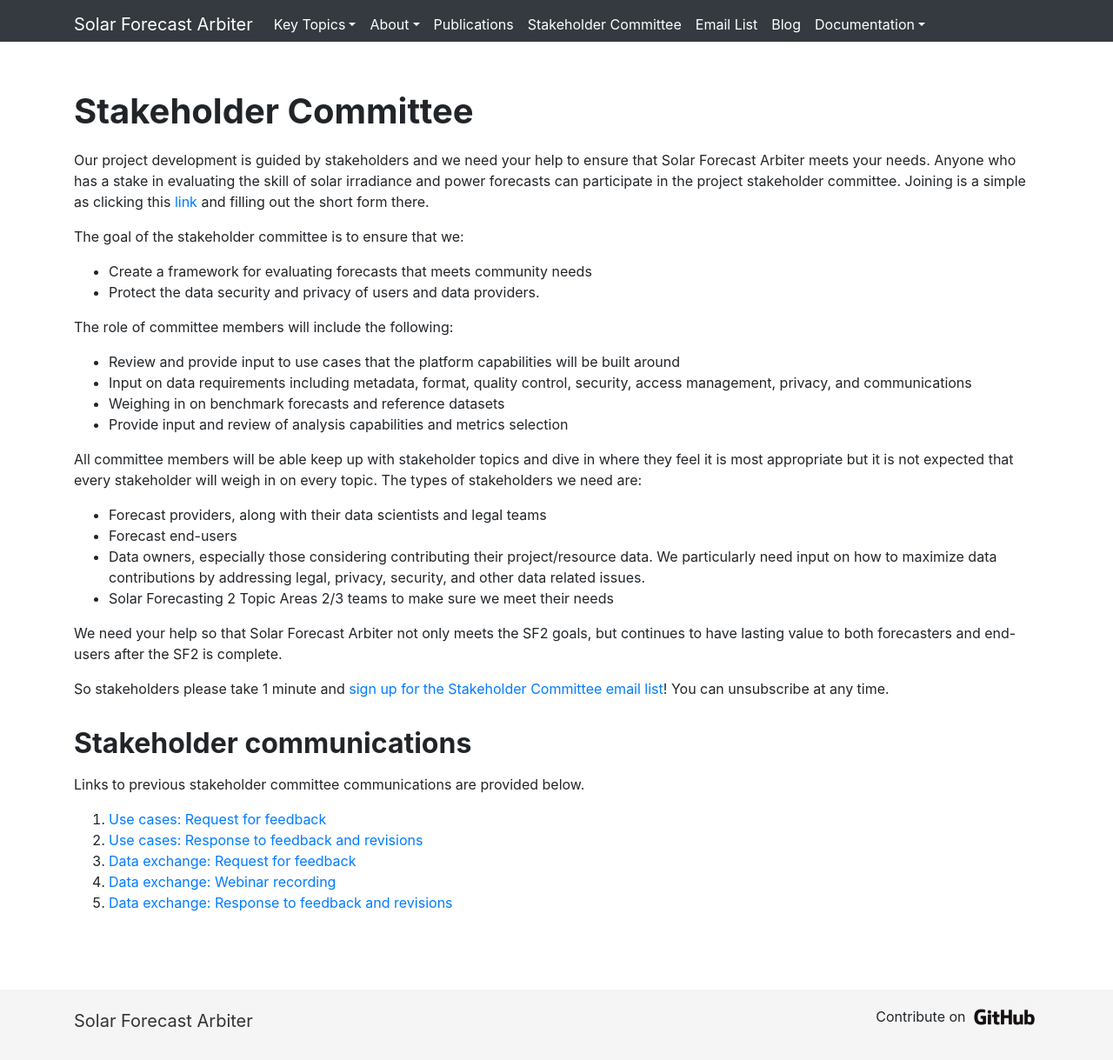
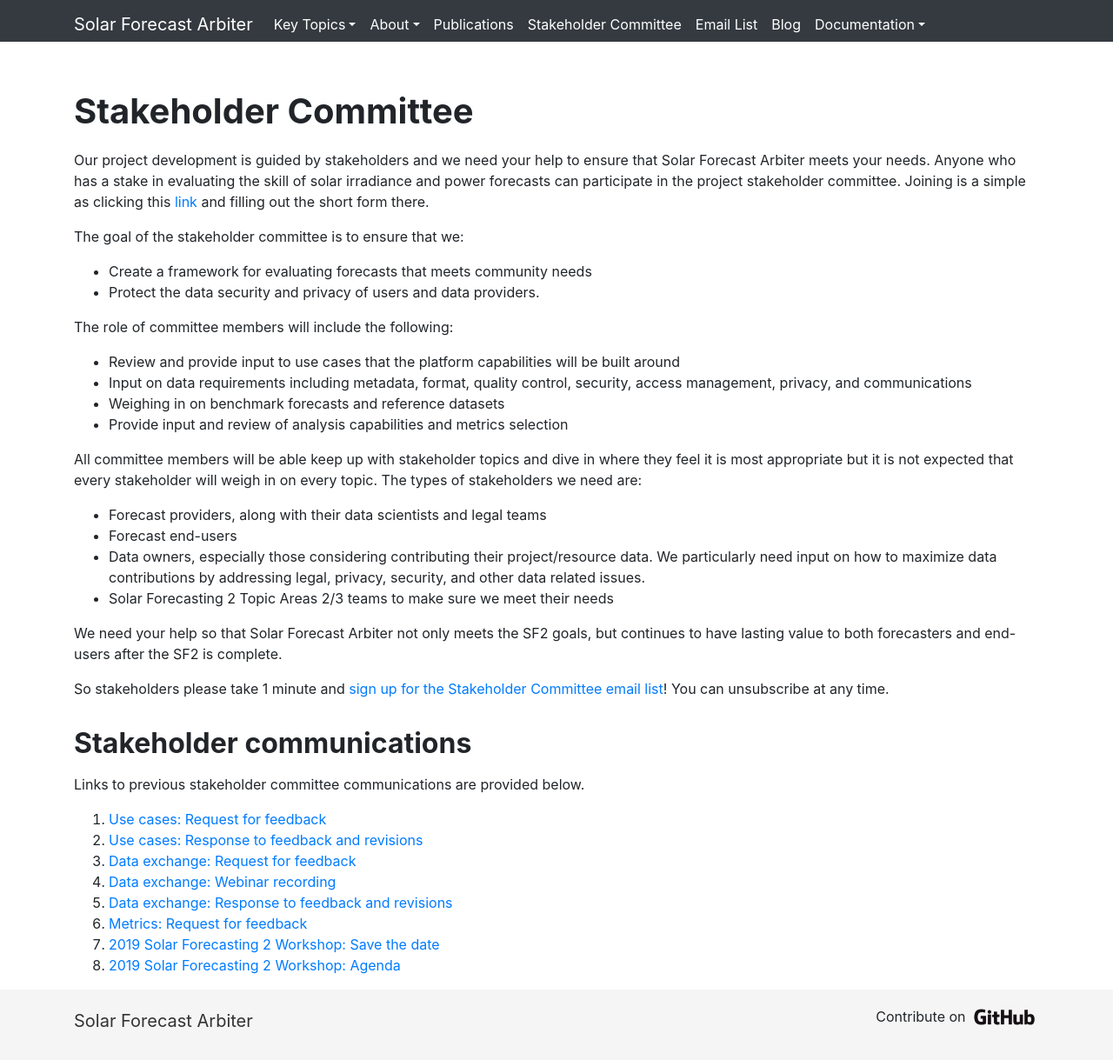
Before and after one commit to SolarArbiter/SolarArbiter.github.io, a Jekyll site: the page built from stakeholdercommittee.md, in a window 1280 px wide and 1219 px high. Shown: the whole window at 87% size. Built offline with Jekyll 4.4.1, drawn with Linux system fonts in a browser that asks for light colours; comment, search, counter and statistics services are not loaded; our own code applies the rules of GitHub Pages for plain Markdown files.

Commit message:
stakeholder email updates

```diff
--- a/stakeholdercommittee.md
+++ b/stakeholdercommittee.md
@@ -38,3 +38,6 @@ Links to previous stakeholder committee communications are provided below.
 1. [Data exchange: Request for feedback](https://mailchi.mp/c2bf820086d5/data-exchange-feedback-request)
 1. [Data exchange: Webinar recording](https://mailchi.mp/05f35ded731e/data-exchange-feedback-request-265293?e=[UNIQID])
 1. [Data exchange: Response to feedback and revisions](https://mailchi.mp/206cda88a2ec/data-exchange-revisions)
+1. [Metrics: Request for feedback](https://mailchi.mp/a1d0a5c47c59/forecast-evaluation-metrics)
+1. [2019 Solar Forecasting 2 Workshop: Save the date](https://mailchi.mp/388eaa4867d2/doe-solar-forecasting-2-stakeholder-workshop?e=[UNIQID])
+1. [2019 Solar Forecasting 2 Workshop: Agenda](https://mailchi.mp/8066feed8d91/doe-solar-forecasting-2-stakeholder-workshop-351193?e=[UNIQID])
```
